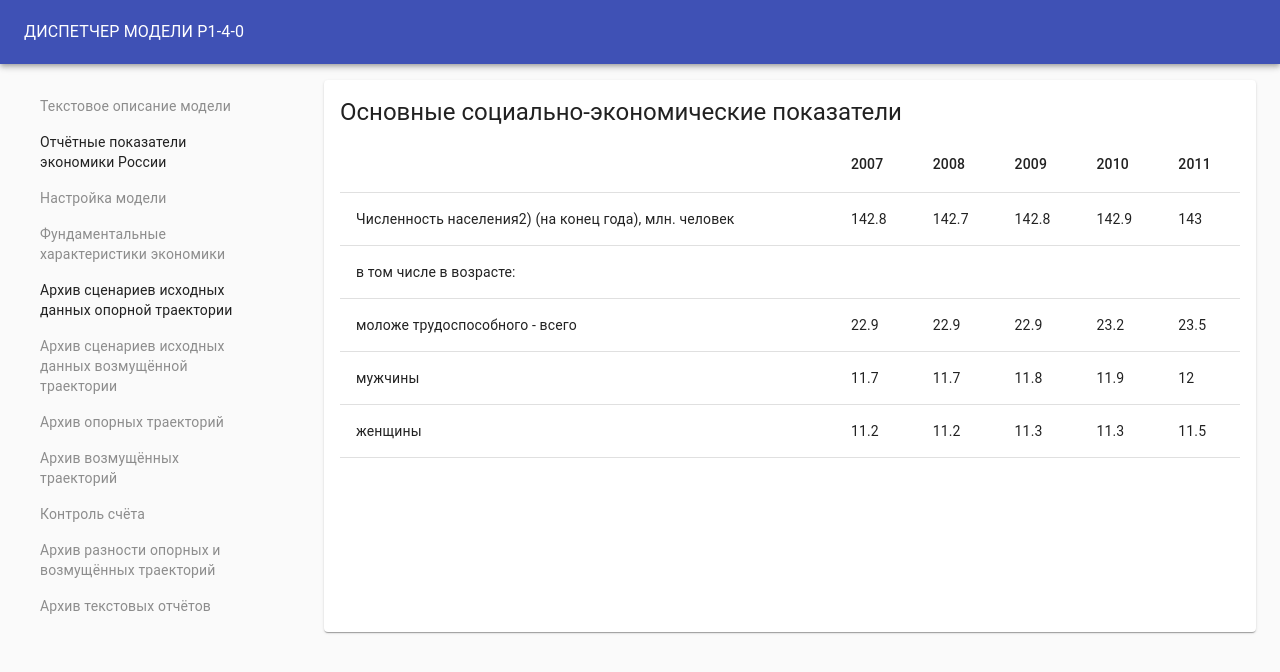
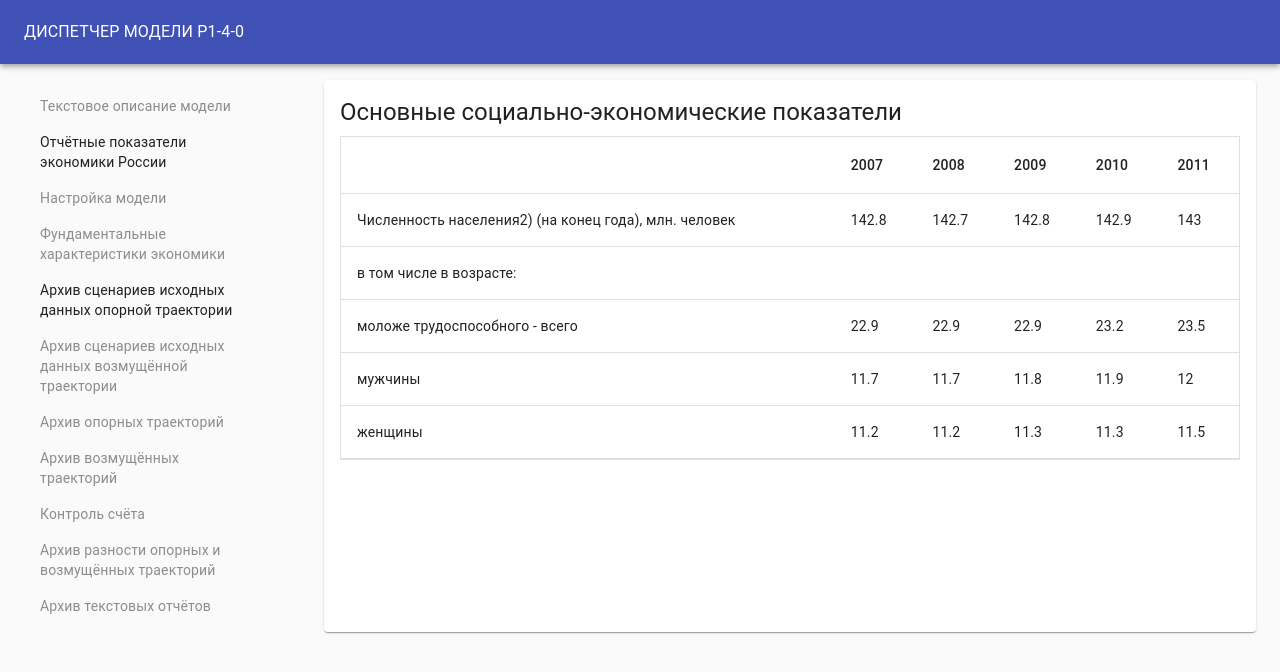
Before and after one commit to Oakerin/diplom, a React (Create React App) app in the folder front/: page /scenarios/article/1 in a window 1280 px wide. Shown: the top 672 px of the page. Built offline with nearby package versions, Linux system fonts and the light colour scheme.

Commit message:
Добавляет рамку

```diff
--- a/front/src/routes/Articles/index.js
+++ b/front/src/routes/Articles/index.js
@@ -6,6 +6,7 @@ import TableHead from '@material-ui/core/TableHead';
 import TableRow from '@material-ui/core/TableRow';
 import TableCell from '@material-ui/core/TableCell';
 import TableBody from '@material-ui/core/TableBody';
+import TableContainer from '@material-ui/core/TableContainer';
 
 function Articles() {
     let rows = [
@@ -34,7 +35,7 @@ function Articles() {
     return (
         <Box>
             <Typography variant="h5" gutterBottom>Основные социально-экономические показатели</Typography>
-            <Box>
+            <TableContainer style={{ border: '1px solid rgba(224, 224, 224, 1)' }}>
                 <Table aria-label="simple table">
                     <TableHead>
                         <TableRow>
@@ -61,7 +62,7 @@ function Articles() {
                         ))}
                     </TableBody>
                 </Table>
-            </Box>
+            </TableContainer>
         </Box>
     );
 }
```
